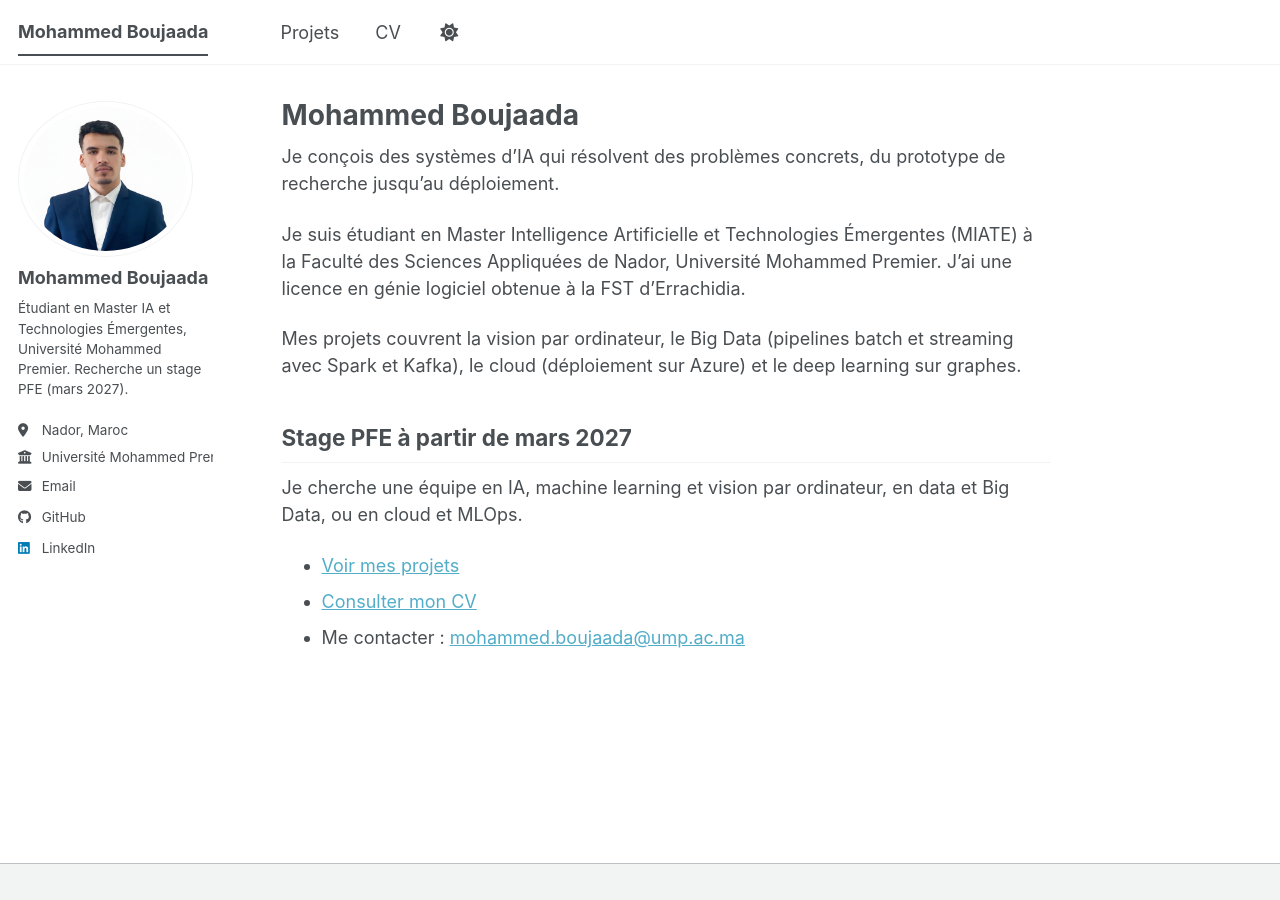
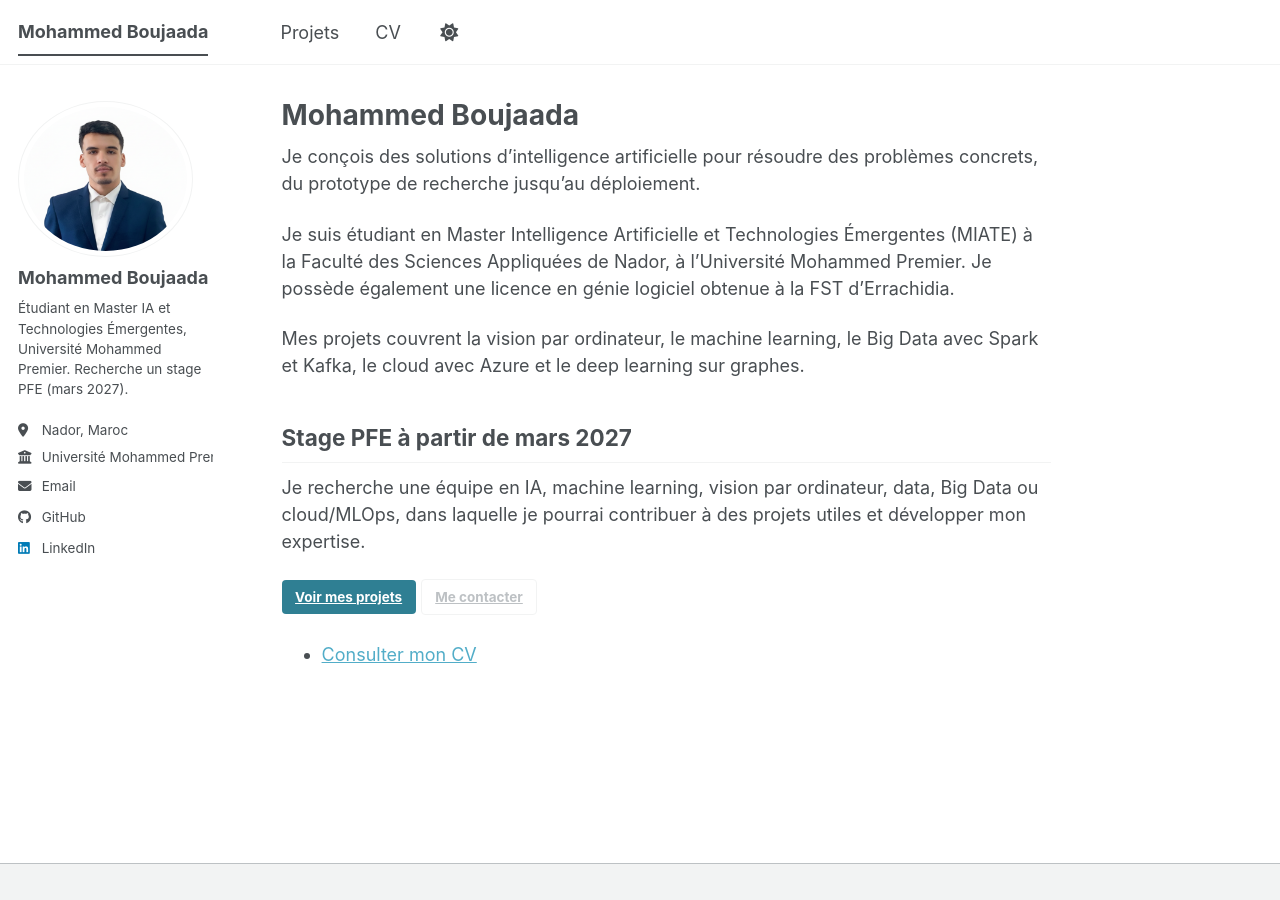
Before and after one commit to mohammed-boujaada/mohammed-boujaada.github.io, a Jekyll site: the page built from index.md, in a window 1280 px wide. Built offline with Jekyll 4.4.1, drawn with Linux system fonts in a browser that asks for light colours; a style sheet for code colours, icons or effects is not loaded.

Commit message:
Improve homepage introduction and calls to action
Co-authored-by: Copilot <223556219+Copilot@users.noreply.github.com>

```diff
--- a/index.md
+++ b/index.md
@@ -8,16 +8,19 @@ redirect_from:
   - /about.html
 ---
 
-Je conçois des systèmes d'IA qui résolvent des problèmes concrets, du prototype de recherche jusqu'au déploiement.
+Je conçois des solutions d'intelligence artificielle pour résoudre des problèmes concrets, du prototype de recherche jusqu'au déploiement.
 
-Je suis étudiant en Master Intelligence Artificielle et Technologies Émergentes (MIATE) à la Faculté des Sciences Appliquées de Nador, Université Mohammed Premier. J'ai une licence en génie logiciel obtenue à la FST d'Errachidia.
+Je suis étudiant en Master Intelligence Artificielle et Technologies Émergentes (MIATE) à la Faculté des Sciences Appliquées de Nador, à l'Université Mohammed Premier. Je possède également une licence en génie logiciel obtenue à la FST d'Errachidia.
 
-Mes projets couvrent la vision par ordinateur, le Big Data (pipelines batch et streaming avec Spark et Kafka), le cloud (déploiement sur Azure) et le deep learning sur graphes.
+Mes projets couvrent la vision par ordinateur, le machine learning, le Big Data avec Spark et Kafka, le cloud avec Azure et le deep learning sur graphes.
 
 ## Stage PFE à partir de mars 2027
 
-Je cherche une équipe en IA, machine learning et vision par ordinateur, en data et Big Data, ou en cloud et MLOps.
+Je recherche une équipe en IA, machine learning, vision par ordinateur, data, Big Data ou cloud/MLOps, dans laquelle je pourrai contribuer à des projets utiles et développer mon expertise.
 
-- [Voir mes projets](/portfolio/)
+<p>
+  <a href="/portfolio/" class="btn btn--primary">Voir mes projets</a>
+  <a href="mailto:mohammed.boujaada@ump.ac.ma" class="btn btn--inverse">Me contacter</a>
+</p>
+
 - [Consulter mon CV](/cv/)
-- Me contacter : [mohammed.boujaada@ump.ac.ma](mailto:mohammed.boujaada@ump.ac.ma)
```
